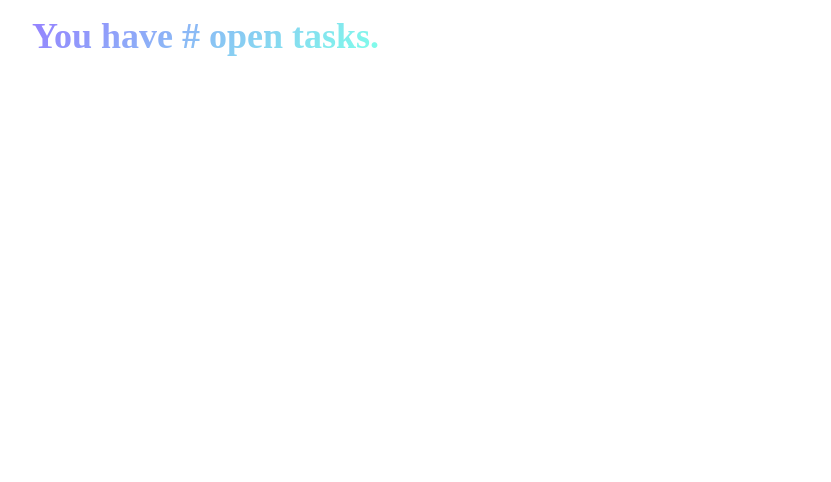
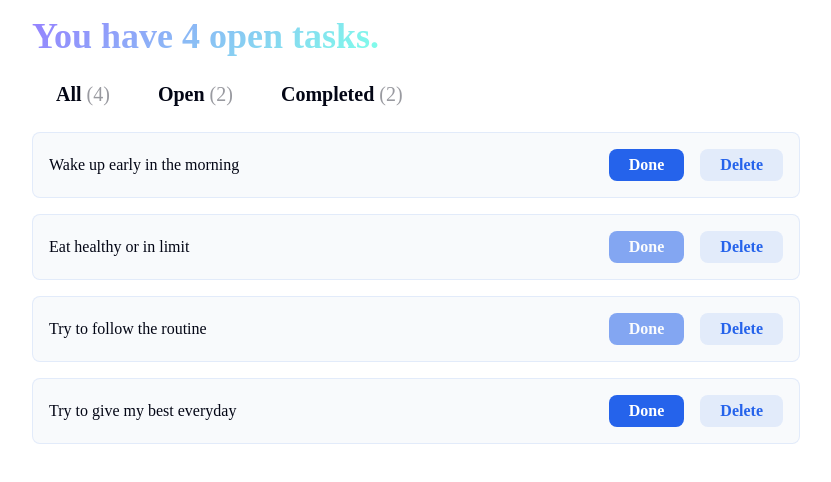
Before and after one commit to ayush-trivedi-925/should-do-list, a React (Vite) app: page / in a window 1280 px wide. Shown: the top 482 px of the page, without its empty margins (224-1055 px from the left). Built offline with nearby package versions, Linux system fonts and the light colour scheme; a web font is replaced by a local one.

Commit message:
Added Todo list and Todo Tabs functionality and test them with mock data

```diff
--- a/src/App.jsx
+++ b/src/App.jsx
@@ -5,11 +5,17 @@ import TodoInput from "./components/TodoInput";
 import "./index.css";
 import "./fanta.css";
 function App() {
+  const todos = [
+    { input: "Wake up early in the morning", complete: false },
+    { input: "Eat healthy or in limit", complete: true },
+    { input: "Try to follow the routine", complete: true },
+    { input: "Try to give my best everyday", complete: false },
+  ];
   return (
     <>
-      <Header />
-      <Tabs />
-      <TodoList />
+      <Header todos={todos} />
+      <Tabs todos={todos} />
+      <TodoList todos={todos} />
       <TodoInput />
     </>
   );
--- a/src/components/Header.jsx
+++ b/src/components/Header.jsx
@@ -1,8 +1,13 @@
-export default function Header() {
+export default function Header({ todos }) {
+  const todoLength = todos.length;
+  const isPlural = todoLength != 1;
+  const taskorTasks = isPlural ? "tasks" : "task";
   return (
     <>
       <header>
-        <h1 className="text-gradient">You have # open tasks.</h1>
+        <h1 className="text-gradient">
+          You have {todos.length} open {taskorTasks}.
+        </h1>
       </header>
     </>
   );
--- a/src/components/Tabs.jsx
+++ b/src/components/Tabs.jsx
@@ -1,3 +1,23 @@
-export default function Tabs() {
-  return <nav></nav>;
+export default function Tabs({ todos }) {
+  // Mapping in JavaScript
+  const tabs = ["All", "Open", "Completed"];
+  return (
+    <nav className="tab-container">
+      {tabs.map((tab, tabIndex) => {
+        const numOfTasks =
+          tab === "All"
+            ? todos.length
+            : tab === "Open"
+            ? todos.filter((val) => !val.complete).length
+            : todos.filter((val) => val.complete).length;
+        return (
+          <button className="tab-button" key={tabIndex}>
+            <h4>
+              {tab} <span>({numOfTasks})</span>
+            </h4>
+          </button>
+        );
+      })}
+    </nav>
+  );
 }
--- a/src/components/TodoCard.jsx
+++ b/src/components/TodoCard.jsx
@@ -1,3 +1,15 @@
-export default function TodoCard() {
-  return <div></div>;
+export default function TodoCard({ todo }) {
+  return (
+    <div className="card todo-item">
+      <p>{todo.input}</p>
+      <div className="todo-buttons">
+        <button disabled={todo.complete}>
+          <h6>Done</h6>
+        </button>
+        <button>
+          <h6>Delete</h6>
+        </button>
+      </div>
+    </div>
+  );
 }
--- a/src/components/TodoList.jsx
+++ b/src/components/TodoList.jsx
@@ -1,3 +1,19 @@
-export default function TodoList() {
-  return <div></div>;
+import TodoCard from "./TodoCard";
+
+export default function TodoList({ todos }) {
+  const tab = "All";
+  const filterTodos =
+    tab === "All"
+      ? todos
+      : tab === "Open"
+      ? todos.filter((val) => !val.complete)
+      : todos.filter((val) => val.complete);
+
+  return filterTodos.map((todo, todoIndex) => {
+    return (
+      <>
+        <TodoCard key={todoIndex} todo={todo} />
+      </>
+    );
+  });
 }
```
